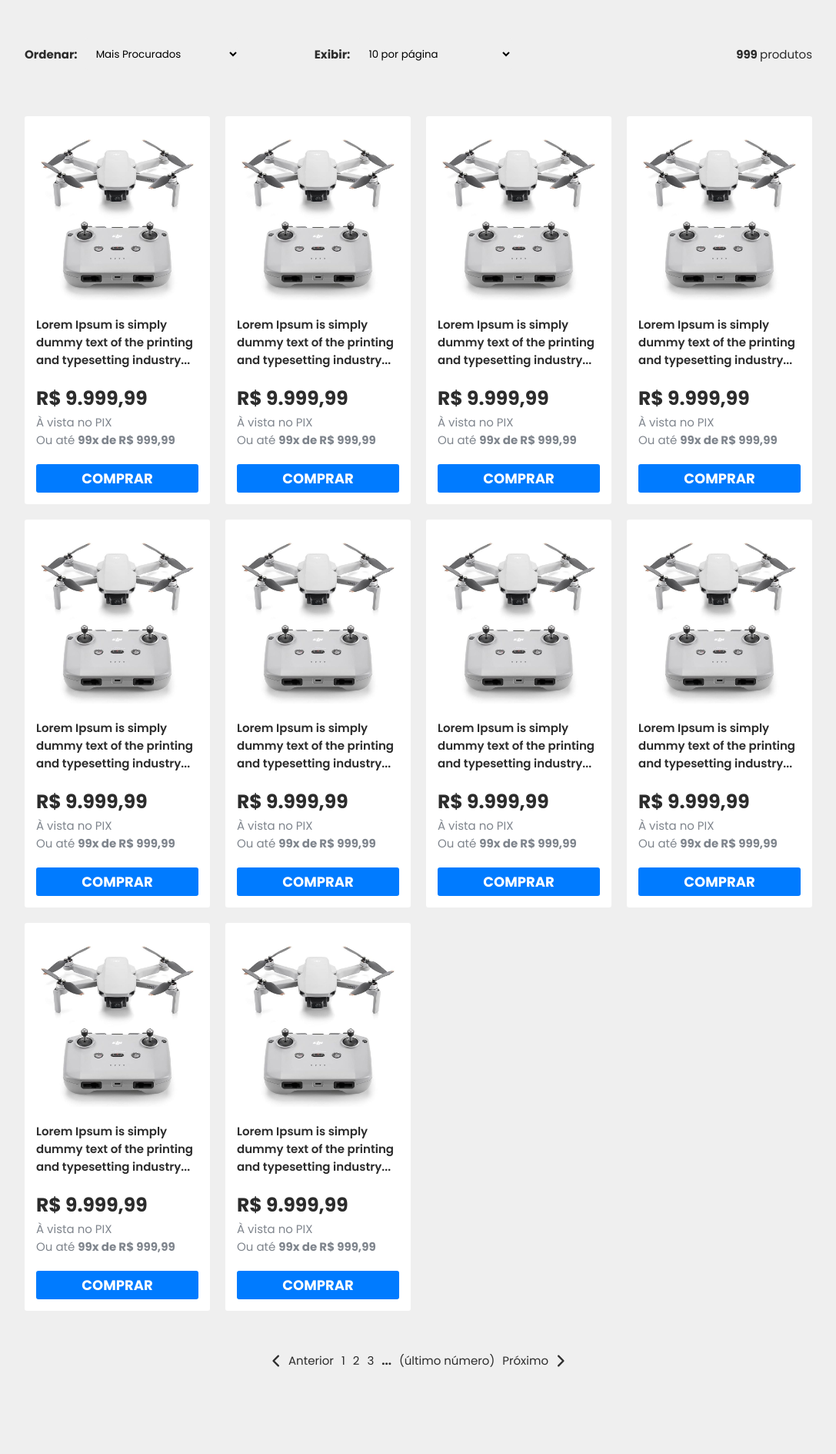
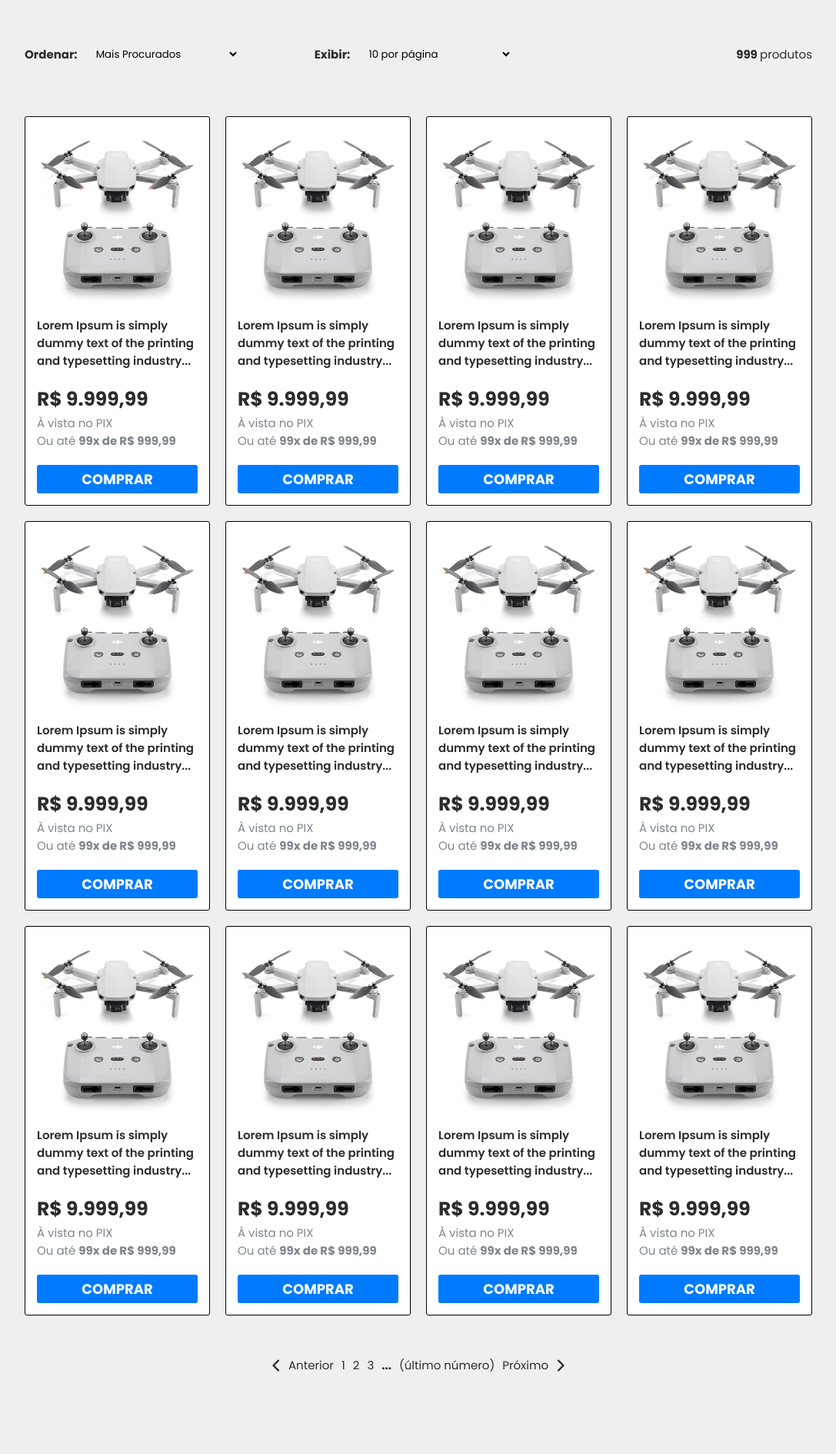
Before and after one commit to victorhvicente/projeto-eccommerce, a PHP site: page /sessao-produtos.html in a window 1280 px wide. Shown: the whole page at 77% size, without its empty margins (96-1183 px from the left). Before the commit the page ends 1776 px from the top, so only its background shows below. Run offline with PHP 8.4, Linux system fonts and the light colour scheme.

Commit message:
atualizado

```diff
--- a/css/sessao-produtos.css
+++ b/css/sessao-produtos.css
@@ -82,6 +82,7 @@ span {
     border-radius: 3px;
     padding: 3rem 1.5rem 1.5rem 1.5rem;
     background-color: #FFFFFF;
+    border: 1px solid black;
 }
 
 .card img {
--- a/sessao-produtos.html
+++ b/sessao-produtos.html
@@ -44,6 +44,30 @@
                 </div>
 
                 <!-- PRODUTO -->
+                <div class="card">
+                    <img src="img/drone-foto.jpg" alt="Produto">
+                    <P class="descricao-produto">Lorem Ipsum is simply dummy text of the printing and typesetting industry...</P>
+                    <div class="preco">
+                        <p>R$ 9.999,99</p>
+                        <p class="forma-pagamento">À vista no PIX</p>
+                        <p class="forma-pagamento">Ou até <strong>99x de R$ 999,99</strong></p>
+                    </div>
+                    <button>COMPRAR</button>
+                </div>
+
+                 <!-- PRODUTO -->
+                <div class="card">
+                    <img src="img/drone-foto.jpg" alt="Produto">
+                    <P class="descricao-produto">Lorem Ipsum is simply dummy text of the printing and typesetting industry...</P>
+                    <div class="preco">
+                        <p>R$ 9.999,99</p>
+                        <p class="forma-pagamento">À vista no PIX</p>
+                        <p class="forma-pagamento">Ou até <strong>99x de R$ 999,99</strong></p>
+                    </div>
+                    <button>COMPRAR</button>
+                </div>
+
+                 <!-- PRODUTO -->
                 <div class="card">
                     <img src="img/drone-foto.jpg" alt="Produto">
                     <P class="descricao-produto">Lorem Ipsum is simply dummy text of the printing and typesetting industry...</P>
```
